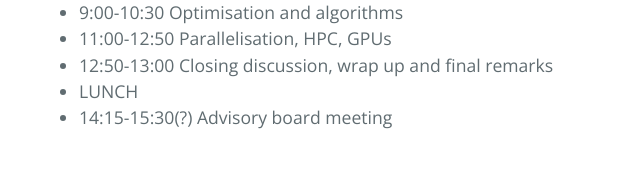
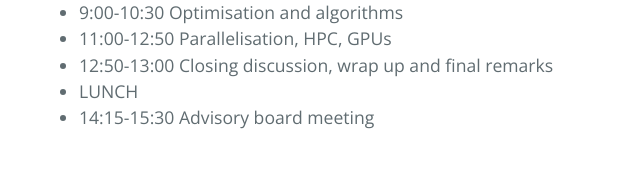
Before and after one commit to abinit/abidev2026, a Jekyll site: the page built from docs/program.md, in a window 1280 px wide. Shown: the part 1524-1701 px from the top of the page, without its empty margins (185-825 px from the left). Built offline with Jekyll 4.4.1, drawn with Linux system fonts in a browser that asks for light colours; the repository's description, which GitHub fills in, is left out.

```diff
--- a/docs/program.md
+++ b/docs/program.md
@@ -53,4 +53,4 @@ This is a very preliminary version of the program...
 - 11:00-12:50 Parallelisation, HPC, GPUs
 - 12:50-13:00 Closing discussion, wrap up and final remarks
 - LUNCH
-- 14:15-15:30(?) Advisory board meeting
+- 14:15-15:30 Advisory board meeting
```
